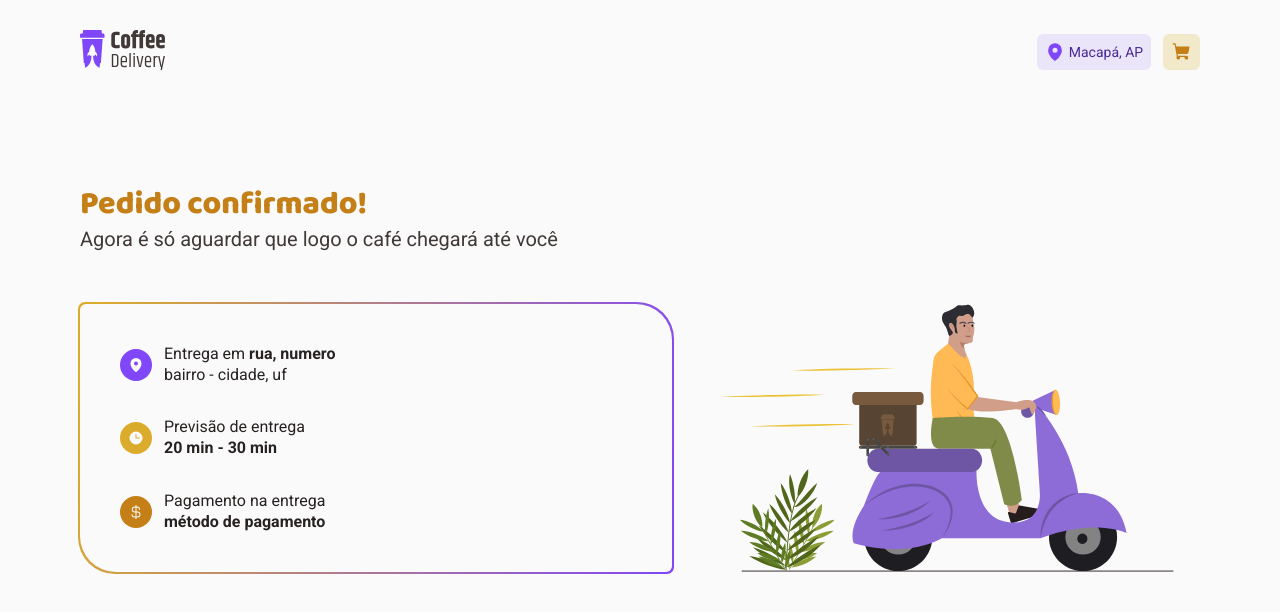
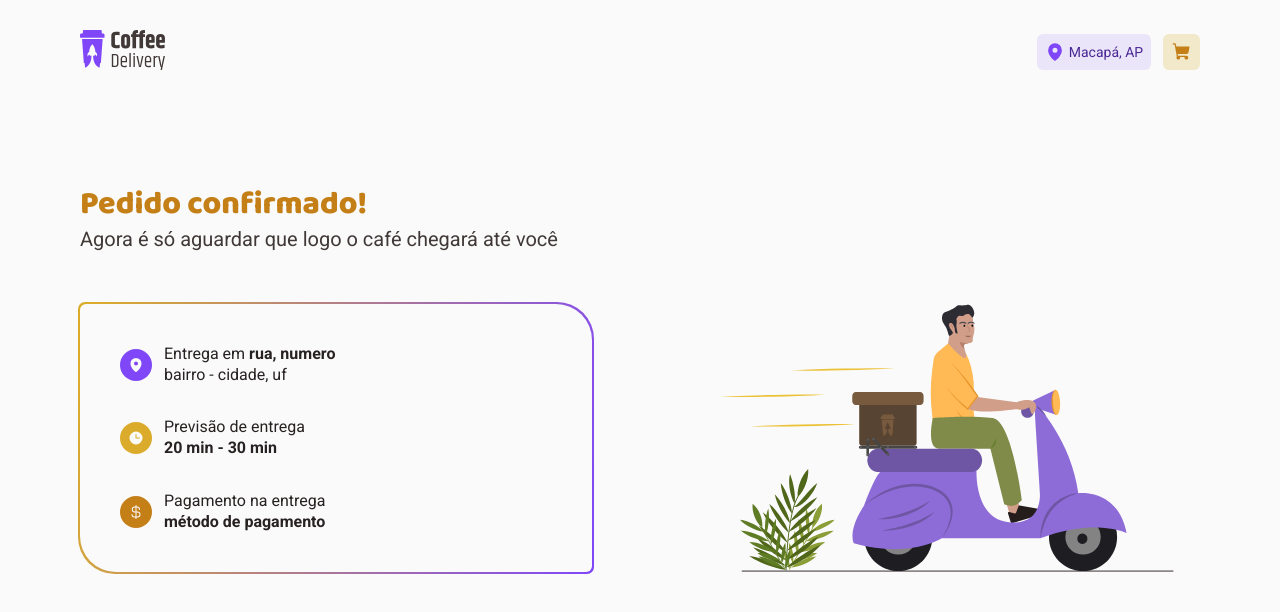
Before and after one commit to nathallye/challenge02-ignite-react, a React (Vite) app: page /Success in a window 1280 px wide. Shown: the top 612 px of the page. Built offline with nearby package versions, Linux system fonts and the light colour scheme.

Commit message:
CoffeeCartCard component

```diff
--- a/src/components/InfoItem/styles.ts
+++ b/src/components/InfoItem/styles.ts
@@ -22,7 +22,5 @@ export const IconContainer = styled.div<InfoItemProps>`
 
   border-radius: 50%;
 
-  width: 1rem;
-  height: 1rem;
   padding: 0.5rem;
 `;
--- a/src/styles/global.ts
+++ b/src/styles/global.ts
@@ -5,7 +5,8 @@ export const GlobalStyle = createGlobalStyle`
     margin: 0;
     padding: 0;
 
-    /* box-sizing: border-box; */
+    box-sizing: border-box;
+
     outline: none;
 
     ::-webkit-scrollbar {
```
